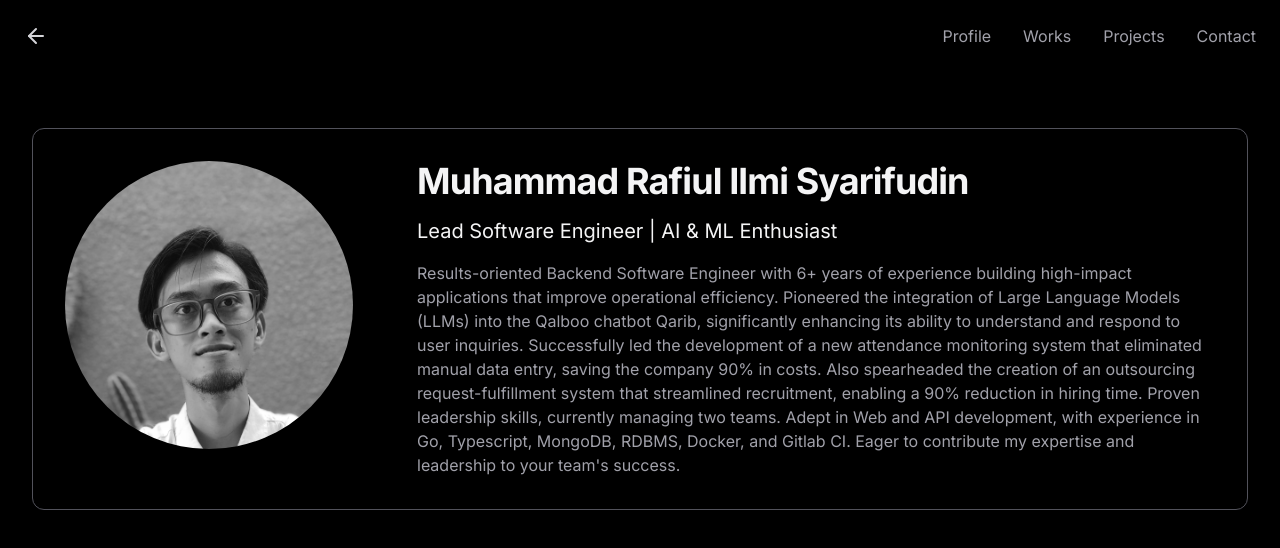
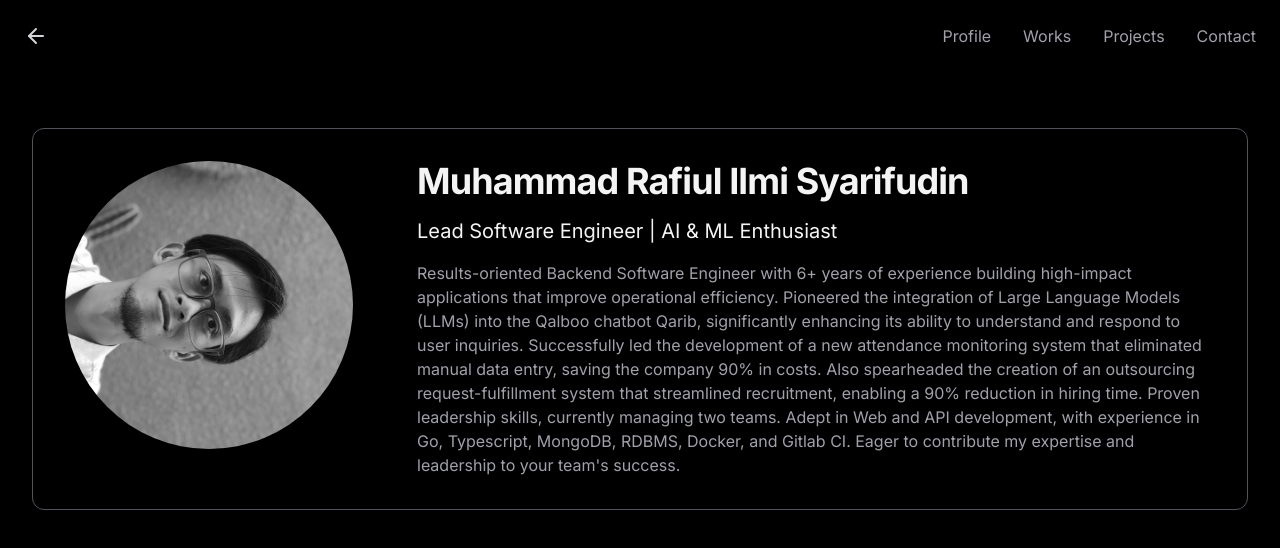
Before and after one commit to ilmimris/mris.dev, a Next.js app: page /profile in a window 1280 px wide. Shown: the top 548 px of the page. Built offline with nearby package versions, Linux system fonts and the light colour scheme; no server answers; what tailwindcss-debug-screens would draw is missing.

Commit message:
fix(profile): image rotation

```diff
--- a/app/profile/page.tsx
+++ b/app/profile/page.tsx
@@ -13,7 +13,7 @@ export default function Page() {
               <Card>
                 <div className="flex">
                   <div className="p-8">
-                    <div className="relative w-72 h-72 rounded-full overflow-hidden bg-[url('/pp.webp')] bg-cover bg-right-top bg-no-repeat -rotate-90 grayscale"></div>
+                    <div className="relative w-72 h-72 rounded-full overflow-hidden bg-[url('/pp.webp')] bg-cover bg-right-top bg-no-repeat grayscale hover:grayscale-0"></div>
                   </div>
                   <div className="w-full p-8">
                     <h2 className="text-3xl font-bold tracking-tight text-zinc-100 sm:text-4xl">
```
